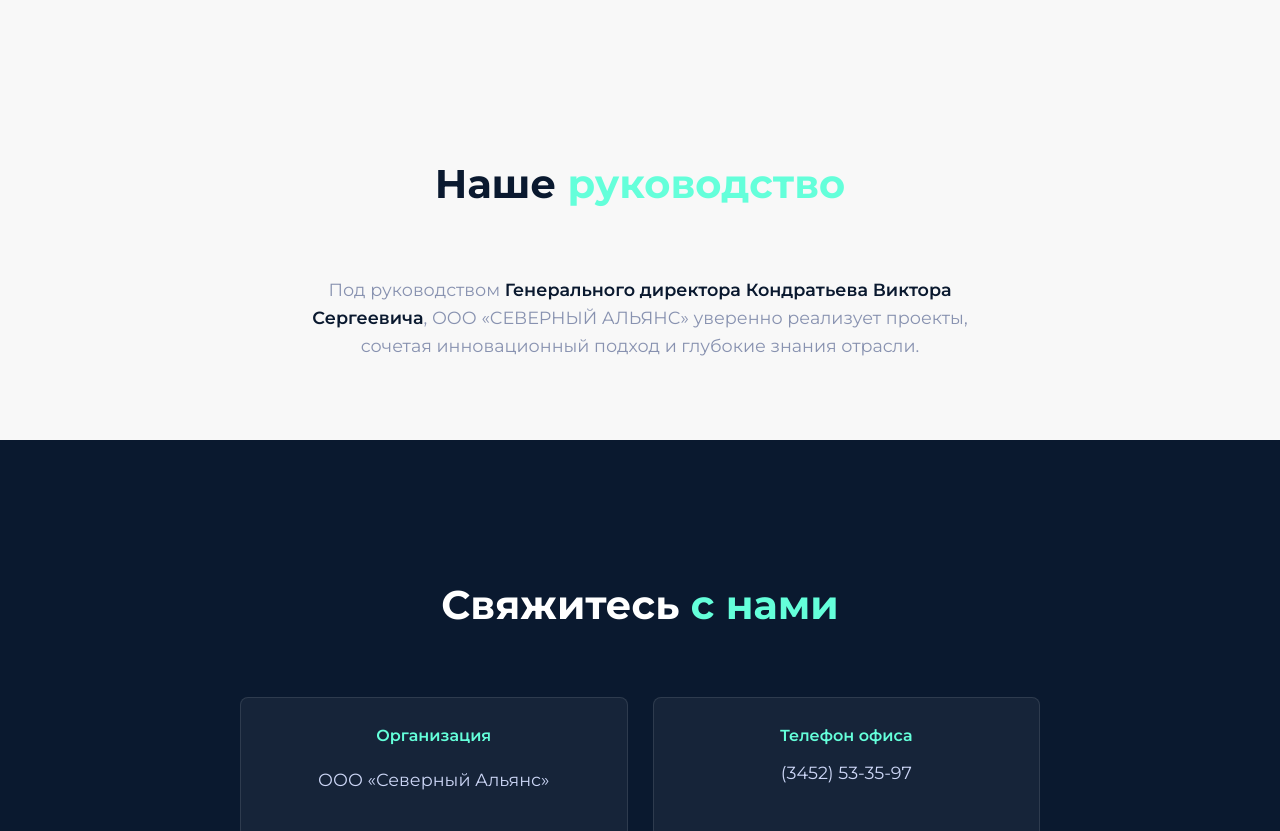
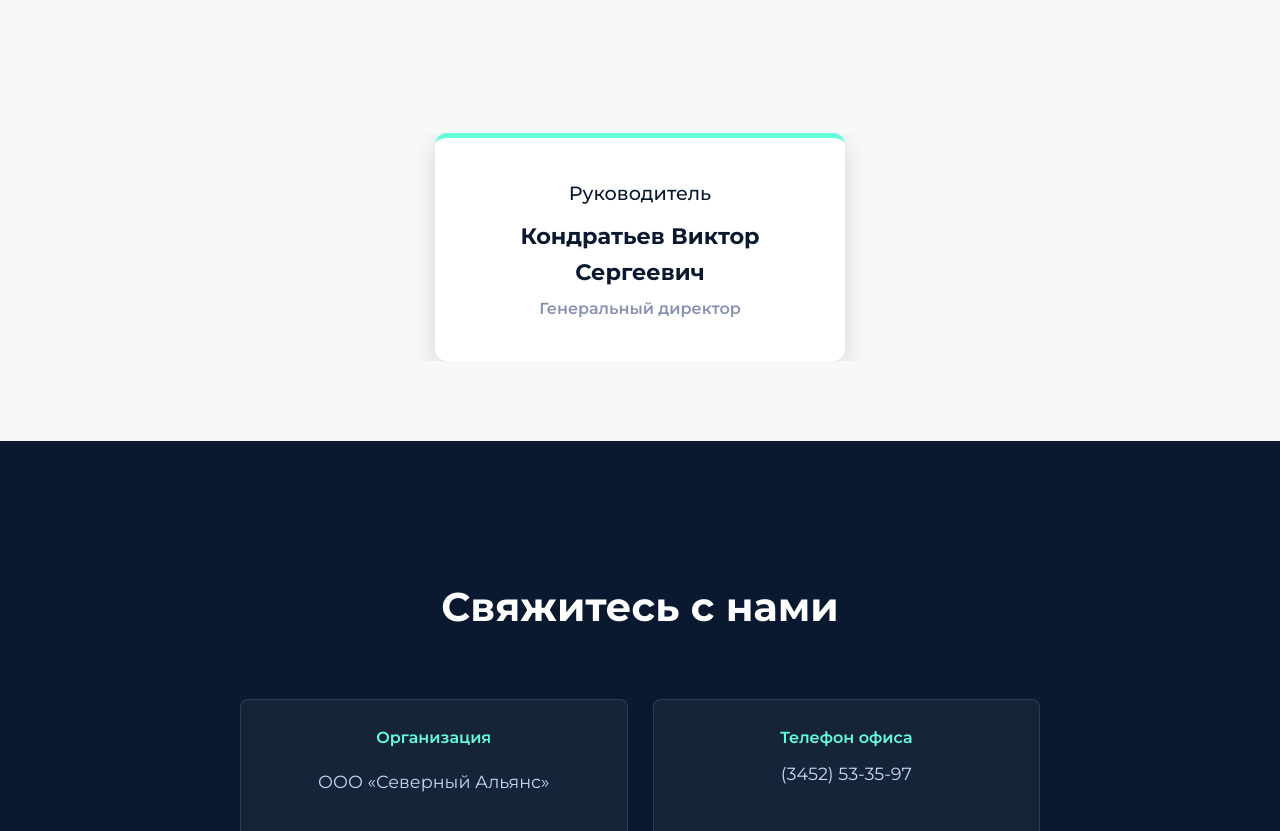
Before and after one commit to OOOAlyans/SevernyAlyans, a plain HTML site: page SevAl.html in a window 1280 px wide. Shown: the part 1560-2391 px from the top of the page. Drawn offline with Linux system fonts and the light colour scheme.

Commit message:
Add files via upload

```diff
--- a/SevAl.html
+++ b/SevAl.html
@@ -61,14 +61,12 @@
             flex-direction: column;
             align-items: center;
             gap: 5px;
-            /* Изменено: Увеличена максимальная ширина контейнера логотипа */
             max-width: 250px;
             width: 100%;
         }
         .logo-area img {
-            /* Изменено: Логотип занимает 100% ширины родителя */
             width: 100%;
-            height: auto; /* Автоматическая высота для сохранения пропорций */
+            height: auto;
             object-fit: contain;
         }
         .logo-area h1 {
@@ -158,9 +156,6 @@
             margin-bottom: 60px;
             font-weight: 700;
         }
-        .section-title span {
-            color: var(--accent-color);
-        }
 
         .services {
             background-color: var(--bg-light);
@@ -240,15 +235,44 @@
             text-align: center;
             background-color: var(--bg-light);
         }
-        .management p {
-            font-size: 1.1em;
+        .management-details {
+            max-width: 350px; /* Уменьшаем ширину, чтобы выглядело как карточка */
+            margin: 0 auto;
+            background: var(--white);
+            padding: 40px 30px; /* Увеличиваем отступы */
+            border-radius: 12px;
+            box-shadow: 0 8px 25px rgba(0, 0, 0, 0.15); /* Более выраженная тень */
+            border-top: 5px solid var(--accent-color); /* Стильный верхний акцент */
+            text-align: center;
+        }
+
+        /* Новый класс для значка */
+        .management-icon {
+            font-size: 3em;
+            color: var(--primary-color);
+            margin-bottom: 15px;
+            display: block;
+        }
+
+        .management-details p {
+            font-size: 1.2em;
+            color: var(--primary-color);
+            margin: 0 0 10px 0; /* Отступ снизу */
+            font-weight: 500;
+        }
+        .management-details strong {
+            display: block;
+            color: var(--primary-color);
+            font-weight: 700;
+            font-size: 1.4em; /* Увеличенный шрифт для ФИО */
+            margin: 5px 0;
+        }
+        .management-details span {
+            display: block;
+            font-weight: 600;
             color: var(--dark-text-color);
-            max-width: 700px;
-            margin: 0 auto;
-        }
-        .management strong {
-            color: var(--primary-color);
-            font-weight: 600;
+            font-size: 1em; /* Меньший шрифт для должности */
+            margin-top: 5px;
         }
 
         footer {
@@ -263,7 +287,6 @@
         @media (max-width: 768px) {
             .logo-area {
                 margin-bottom: 5px;
-                /* Изменено: Увеличена максимальная ширина контейнера логотипа для мобильных устройств */
                 max-width: 180px;
             }
             nav {
@@ -297,6 +320,13 @@
             .contact-grid {
                 grid-template-columns: 1fr;
             }
+            .management-details {
+                text-align: center;
+                padding: 30px 20px;
+            }
+            .management-details strong {
+                font-size: 1.3em;
+            }
         }
     </style>
 </head>
@@ -315,7 +345,7 @@
                 <a href="#contacts">Контакты</a>
             </nav>
         </div>
-    </section>
+    </header>
 
     <section class="hero">
         <div class="container hero-content">
@@ -330,7 +360,7 @@
 
     <section id="services" class="services">
         <div class="container">
-            <h2 class="section-title">Наши <span>компетенции</span></h2>
+            <h2 class="section-title">Наши компетенции</h2>
             <div class="service-list">
                 <div class="service-item">
                     <h4>Все виды проектирования любой сложности</h4>
@@ -346,10 +376,11 @@
 
     <section id="management" class="management">
         <div class="container">
-            <h2 class="section-title">Наше <span>руководство</span></h2>
-            <p>
-                Под руководством <strong>Генерального директора Кондратьева Виктора Сергеевича</strong>, ООО «СЕВЕРНЫЙ АЛЬЯНС» уверенно реализует проекты, сочетая инновационный подход и глубокие знания отрасли.
-            </p>
+            <div class="management-details">
+                <p>Руководитель</p>
+                <strong>Кондратьев Виктор Сергеевич</strong>
+                <span>Генеральный директор</span>
+            </div>
         </div>
     </section>
 
```
